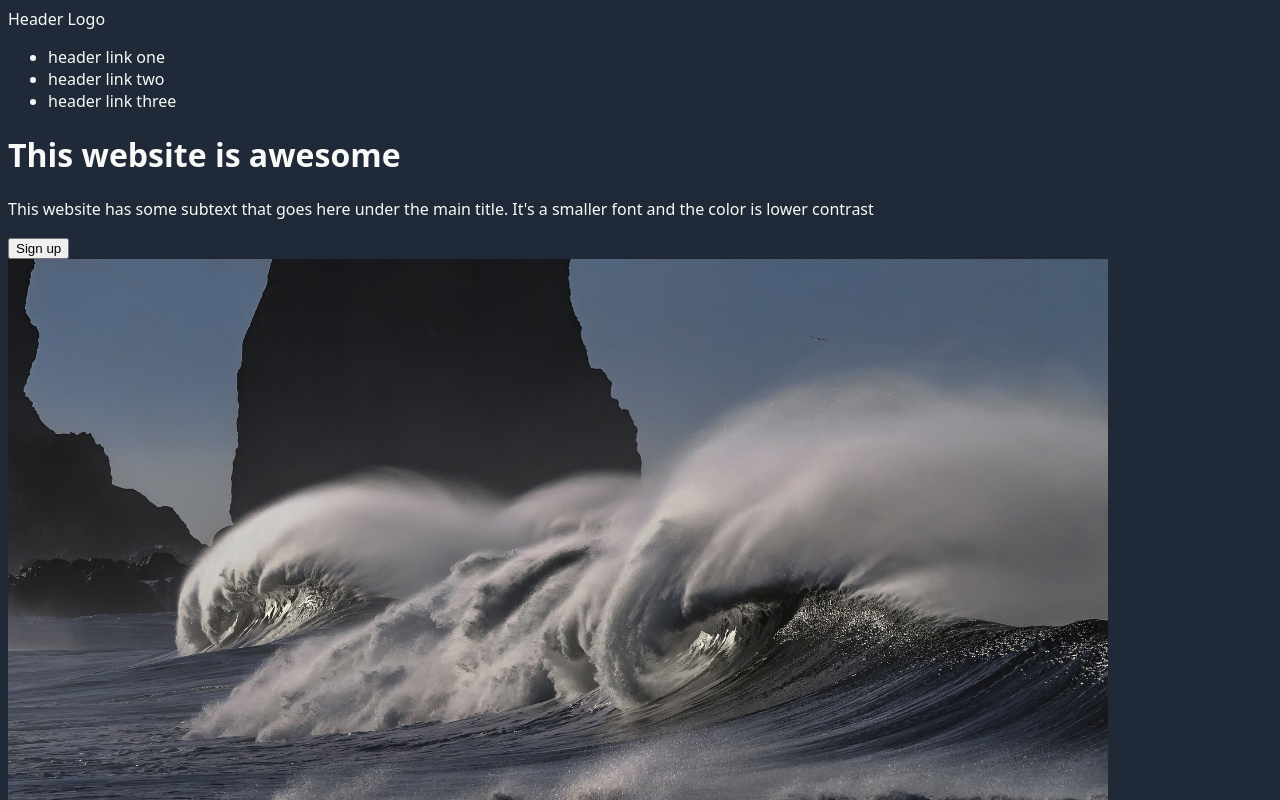
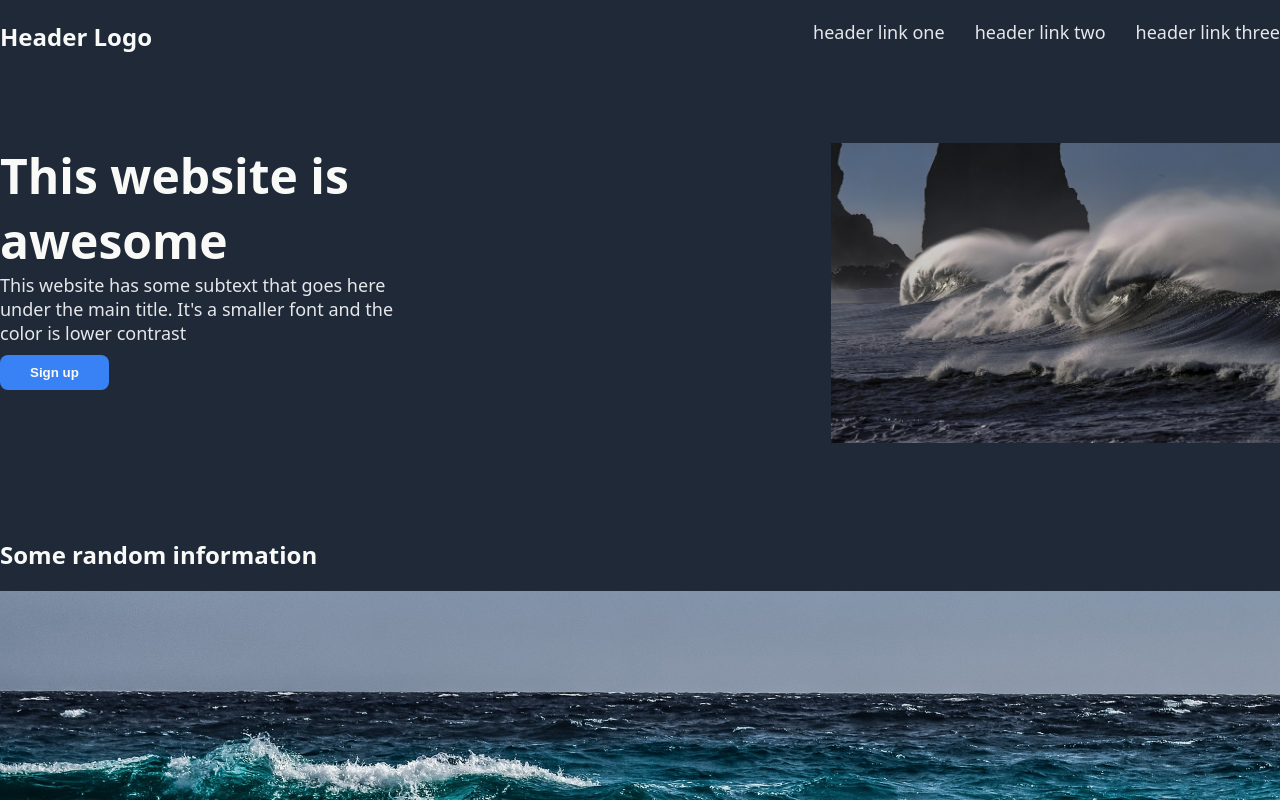
Before and after one commit to BogdanYushkov/ThorLandingPage, a plain HTML site: page index.html in a window 1280 px wide. Shown: the top 800 px of the page. Drawn offline with Linux system fonts and the light colour scheme.

Commit message:
add header

```diff
--- a/index.html
+++ b/index.html
@@ -9,12 +9,14 @@
 <body>
     <div class="body_container">
         <div class="header">
+            <div class="header_container">
                 <div class="header_logo">Header Logo</div>
                 <ul class="header_list">
                     <li>header link one</li>
                     <li>header link two</li>
                     <li>header link three</li>
                 </ul>
+            </div>
         <div class="header_info">
             <div class="header_info_container">
                 <h1 class="header_info_text_heading">This website is awesome</h1>
--- a/style.css
+++ b/style.css
@@ -3,10 +3,76 @@ body {
     color: #f9faf8;
     background-color: #1f2937;
     display: flex;
+    justify-content: center;
+    margin: 0;
+    padding: 0;
+}
+
+ul {
+    list-style-type: none;
+    margin: 0;
+    padding: 0;
+    font-size: 18px;
+    color: #e5e7eb;
 }
 
 .body_container {
-    max-width: 1100px;
+    max-width: 1400px;
+}
+
+.header_container {
+    display: flex;
+    justify-content: space-between;
+    margin-top: 20px;
+}
+
+.header_logo {
+    font-size: 24px;
+    font-weight: bold;
+    color: #f9faf8;
+
+}
+
+.header_list {
+    display: flex;
+    gap: 30px;
+}
+
+.header_info {
+    display: flex;
+    justify-content: space-between;
+    margin-top: 90px;
+    margin-bottom: 90px;
+}
+
+.header_info_container {
+    max-width: 400px;
+}
+
+.header_info_text_heading {
+    font-size: 48px;
+    font-weight: 900;
+    margin:0;
+}
+
+.header_info_container_text {
+    margin: 0;
+    font-size: 18px;
+    color: #e5e7eb;
+}
+
+.sign_up {
+    background-color: #3882f6;
+    color: #f9faf8;
+    padding: 10px 30px;
+    border-radius: 8px;
+    border:0;
+    font-weight: 700;
+    margin-top: 10px;
+}
+
+.header_info_image img {
+    max-height: 300px;
 }
 
 img {
```
Lines whose indentation alone changed are shown as unchanged.
